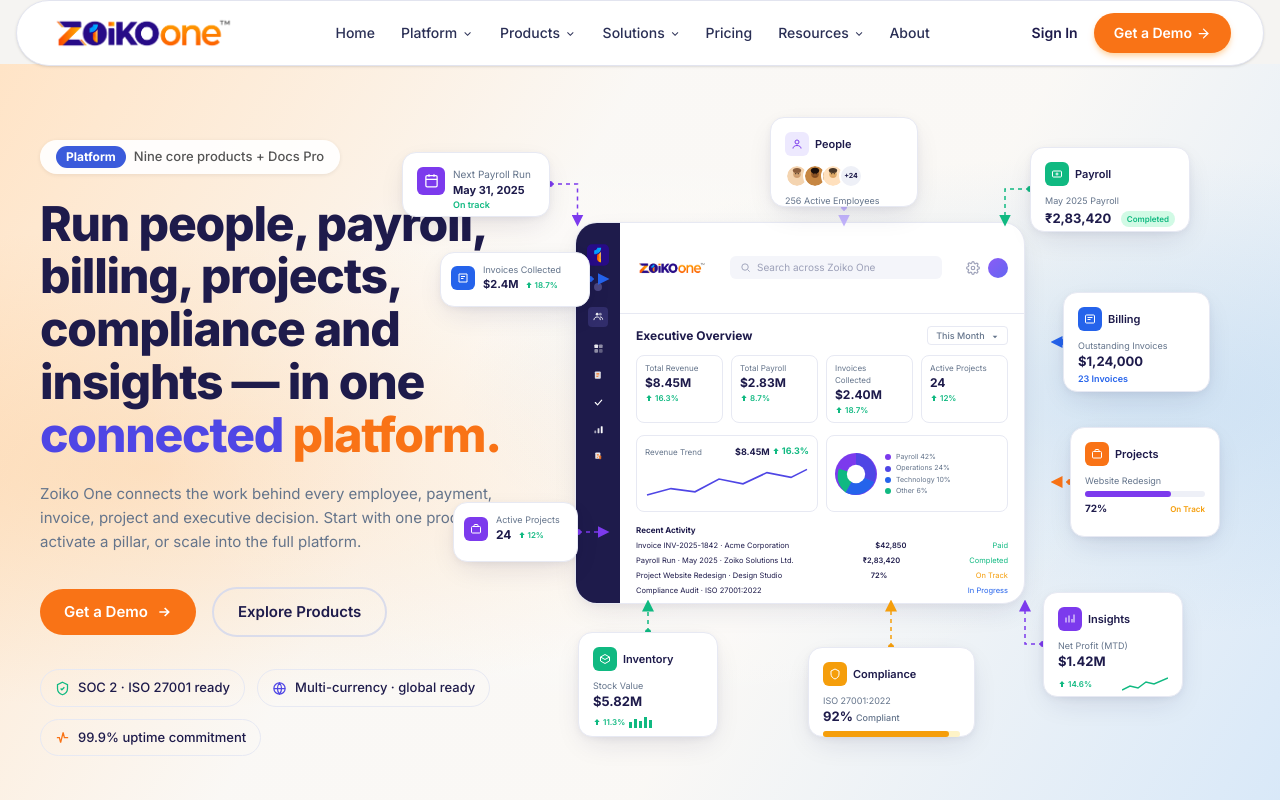
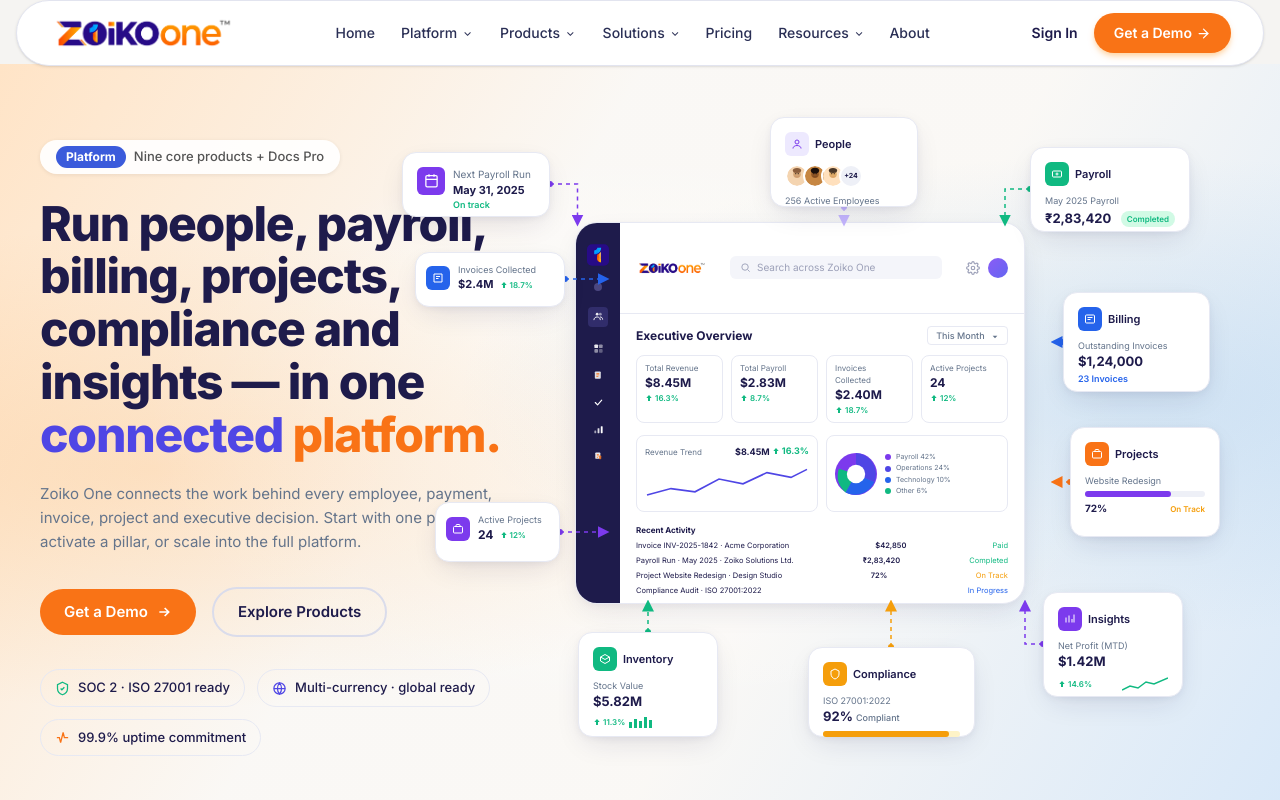
Before and after one commit to ZoikoGroup/zoiko-one-frontend, a React (Vite) app in the folder frontend/: page / in a window 1280 px wide. Shown: the top 800 px of the page. Built offline with nearby package versions, Linux system fonts and the light colour scheme; no server answers.

Commit message:
hero issue fixed

```diff
--- a/frontend/src/components/sections/Hero.jsx
+++ b/frontend/src/components/sections/Hero.jsx
@@ -518,14 +518,14 @@
                 <path d="M630,80 L605,80 L605,113" fill="none" stroke={COLORS.green} strokeWidth="1.5" strokeDasharray="4 4" markerEnd="url(#arrowGreen)" />
                 <circle cx="630" cy="80" r="3" fill={COLORS.green} />
                 {/* Invoices Collected -> dashboard (blue) */}
-                <path d="M190,170 L205,170" fill="none" stroke={COLORS.blue} strokeWidth="1.5" strokeDasharray="4 4" markerEnd="url(#arrowBlue)" />
-                <circle cx="190" cy="170" r="3" fill={COLORS.blue} />
+                <path d="M165,170 L205,170" fill="none" stroke={COLORS.blue} strokeWidth="1.5" strokeDasharray="4 4" markerEnd="url(#arrowBlue)" />
+                <circle cx="165" cy="170" r="3" fill={COLORS.blue} />
                 {/* Billing -> dashboard (blue) */}
                 <path d="M663,233 L655,233" fill="none" stroke={COLORS.blue} strokeWidth="1.5" strokeDasharray="4 4" markerEnd="url(#arrowBlue)" />
                 <circle cx="663" cy="233" r="3" fill={COLORS.blue} />
                 {/* Active Projects -> dashboard (purple) */}
-                <path d="M178,423 L205,423" fill="none" stroke={COLORS.purple} strokeWidth="1.5" strokeDasharray="4 4" markerEnd="url(#arrowPurple)" />
-                <circle cx="178" cy="423" r="3" fill={COLORS.purple} />
+                <path d="M160,423 L205,423" fill="none" stroke={COLORS.purple} strokeWidth="1.5" strokeDasharray="4 4" markerEnd="url(#arrowPurple)" />
+                <circle cx="160" cy="423" r="3" fill={COLORS.purple} />
                 {/* Projects -> dashboard (orange) */}
                 <path d="M670,373 L655,373" fill="none" stroke={COLORS.orange} strokeWidth="1.5" strokeDasharray="4 4" markerEnd="url(#arrowOrange)" />
                 <circle cx="670" cy="373" r="3" fill={COLORS.orange} />
@@ -570,7 +570,7 @@
             </FloatCard>
 
             {/* Invoices Collected small card */}
-            <FloatCard style={{ left: 40, top: 143, width: 150, height: 55 }} padding="10px">
+            <FloatCard style={{ left: 15, top: 143, width: 150, height: 55 }} padding="10px">
               <div className="flex items-center gap-2">
                 <IconBadge bg={COLORS.blue}>
                   <svg width="12" height="12" viewBox="0 0 24 24" fill="none" stroke="white" strokeWidth="2">
@@ -619,7 +619,7 @@
             </FloatCard>
 
             {/* Active Projects small card */}
-            <FloatCard style={{ left: 53, top: 393, width: 125, height: 60 }} padding="10px">
+            <FloatCard style={{ left: 35, top: 393, width: 125, height: 60 }} padding="10px">
               <div className="flex items-center gap-2">
                 <IconBadge bg={COLORS.purple}>
                   <svg width="12" height="12" viewBox="0 0 24 24" fill="none" stroke="white" strokeWidth="2">
```
